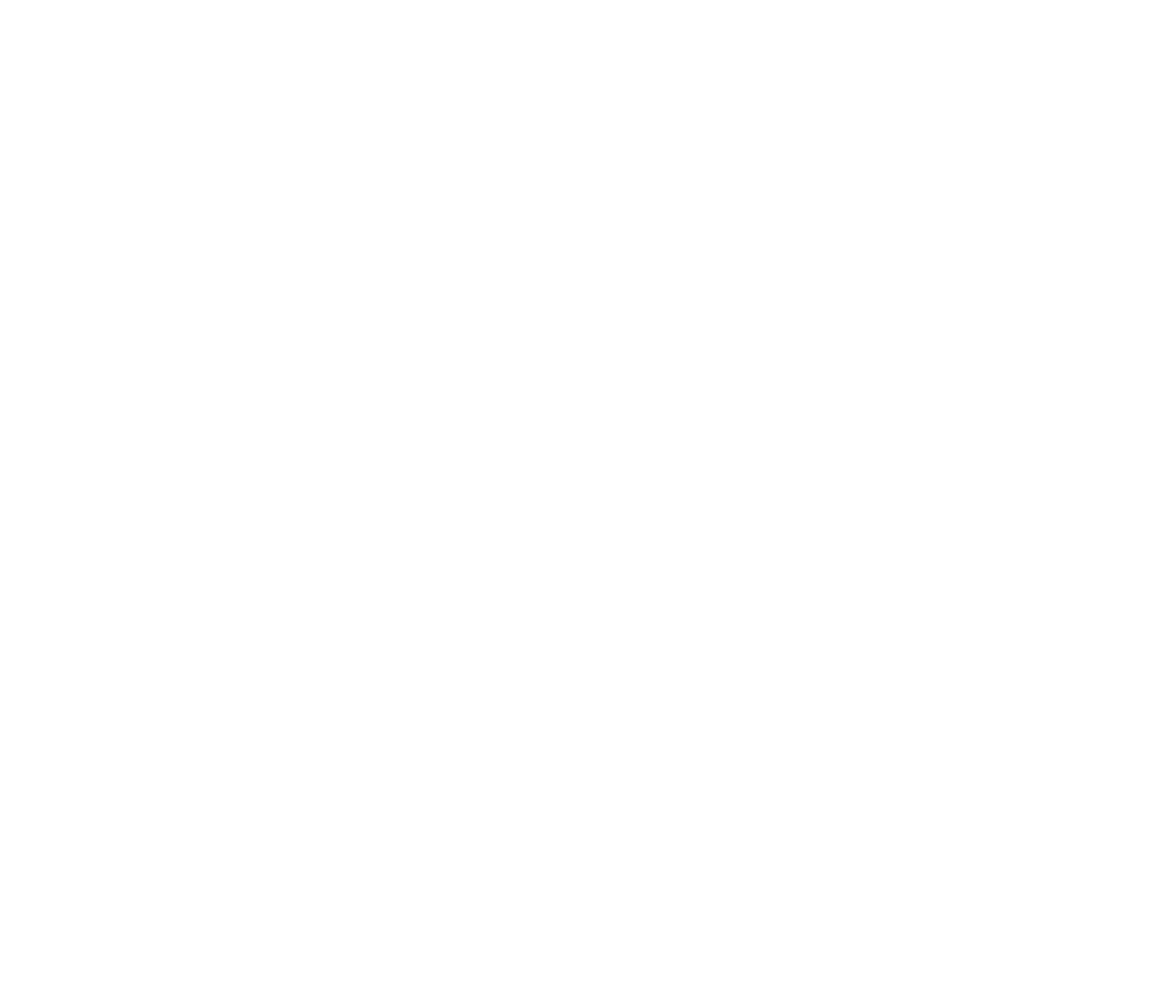
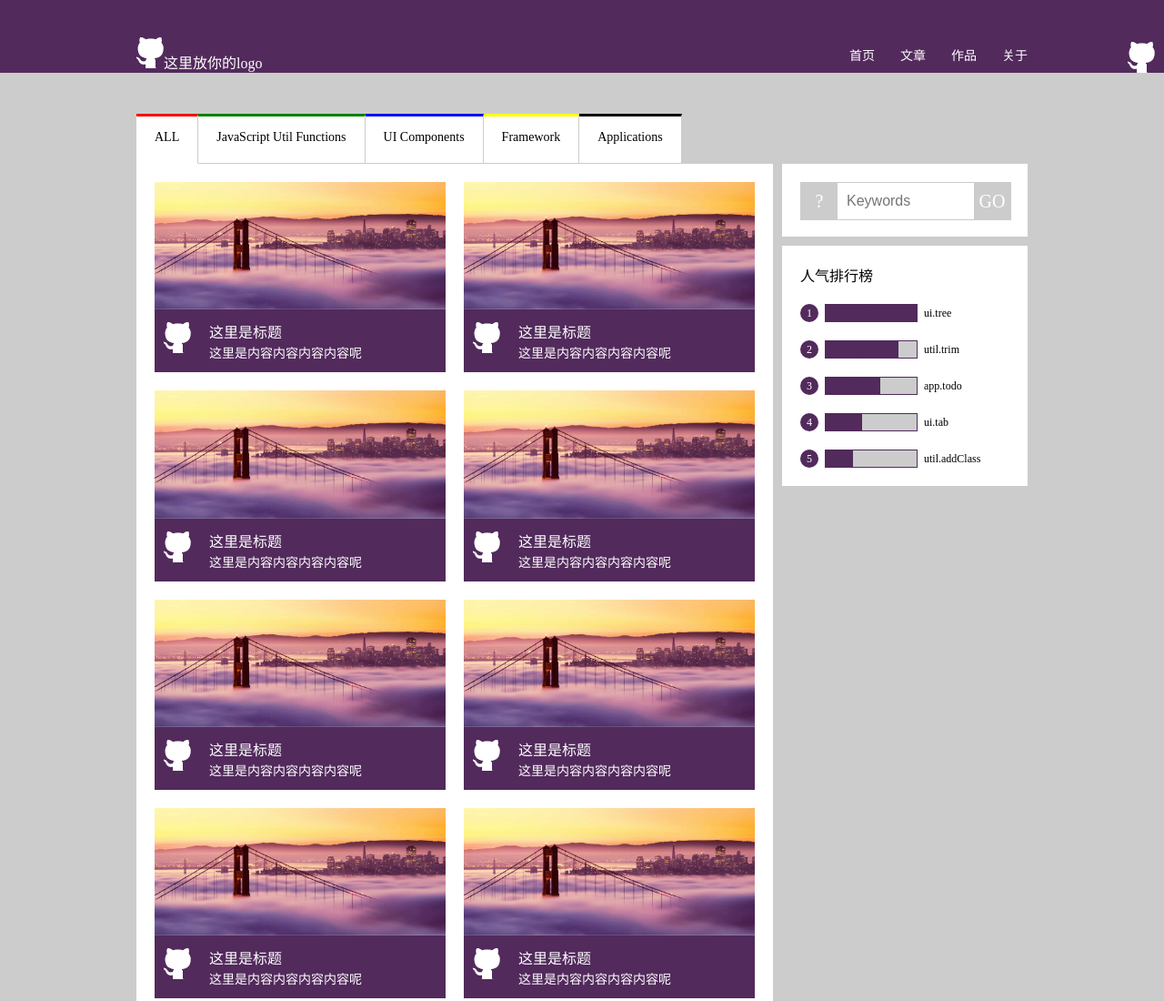
Before and after one commit to JuniorJser/FE, a plain HTML site: page 静态页面练习/gallery.html in a window 1280 px wide. Shown: the top 1100 px of the page at 91% size. Before the commit the page ends 800 px from the top, so only its background shows below. Drawn offline with Linux system fonts and the light colour scheme.

Commit message:
task finished
It actually cost 1day...too young too simple...

```diff
--- a/静态页面练习/about.html
+++ b/静态页面练习/about.html
@@ -0,0 +1,117 @@
+<!DOCTYPE html>
+<html lang="en">
+<head>
+	<meta charset="UTF-8">
+	<title>gallery</title>
+	<link rel="stylesheet" href="css/index.css">
+	<link rel="stylesheet" href="css/about.css">
+</head>
+<body>
+	<div class="g-head">
+		<div class="m-banner-top">
+			<a class="m-mylogo" href=""><img src="img/icon-github.png" alt="" >这里放你的logo</a>
+			<div class="m-menu">
+				<ul class="clear">
+					<li><a href="index.html">首页</a></li>
+					<li><a href="blog.html">文章</a></li>
+					<li><a href="gallery.html">作品</a></li>
+					<li><a href="about.html">关于</a></li>
+				</ul>
+			</div>
+		</div>
+		<a class="m-github" href=""><img src="img/icon-github.png" alt=""></a>
+	</div>
+	<div class="g-body">
+		<div class="g-about clear">
+			<div class="m-about-left">
+				<p>NAME</p>
+				<p>联系方式</p>
+				<p>教育经历</p>
+				<p>实习经历</p>
+			</div>
+			<div class="m-about-right">
+				<p>这是一段自我介绍</p>
+				<p>联系方式1：xxxxx<br/>联系方式2：xxxxx<br/>联系方式3：xxxxx</p>
+				<p>某某高中</p>
+				<p>某某大学<br/>某某学院某某专业</p>
+				<p>某某大学<br/>某某实验室某某专业某某方向</p>
+				<p>某某公司<br/>主要工作内容</p>
+				<p>某某公司<br/>主要工作内容</p>
+			</div>
+			<img class="bigcircle img1" src="img/banner-bg.jpg" alt="">
+			<img class="smallcircle img2" src="img/banner-bg.jpg" alt="">
+			<img class="smallcircle img3" src="img/banner-bg.jpg" alt="">
+			<img class="smallcircle img4" src="img/banner-bg.jpg" alt="">
+			<span class="timeblock time1">2008</span>
+			<span class="timeblock time2">2011</span>
+			<span class="timeblock time3">2015</span>
+			<span class="timeblock time4">2014</span>
+			<span class="timeblock time5">2015</span>
+		</div>
+	</div>
+	<div class="g-foot">
+		<div class="m-footmenu">
+			<ul class="clear">
+				<li><a href="index.html">首页</a></li>
+				<li><a href="blog.html">文章</a></li>
+				<li><a href="gallery.html">作品</a></li>
+				<li><a href="about.html">关于</a></li>
+			</ul>
+		</div>
+		<div class="m-footlist clear">
+			<div class="m-linkblock">
+				<span>学习资料</span>
+				<ul>
+					<li><a href="">link</a></li>
+					<li><a href="">link</a></li>
+					<li><a href="">link</a></li>
+					<li><a href="">link</a></li>
+					<li><a href="">link</a></li>
+					<li><a href="">link</a></li>
+					<li><a href="">link</a></li>
+				</ul>
+			</div>
+			<div class="m-linkblock">
+				<span>友情连接</span>
+				<ul>
+					<li><a href="">link</a></li>
+					<li><a href="">link</a></li>
+					<li><a href="">link</a></li>
+					<li><a href="">link</a></li>
+				</ul>
+			</div>
+			<div class="m-linkblock">
+				<span>友情连接</span>
+				<ul>
+					<li><a href="">link</a></li>
+					<li><a href="">link</a></li>
+					<li><a href="">link</a></li>
+					<li><a href="">link</a></li>
+				</ul>
+			</div>
+			<div class="m-linkblock">
+				<span>学习资料</span>
+				<ul>
+					<li><a href="">link</a></li>
+					<li><a href="">link</a></li>
+					<li><a href="">link</a></li>
+					<li><a href="">link</a></li>
+				</ul>
+			</div>
+			<div class="m-linkblock">
+				<span>友情连接</span>
+				<ul>
+					<li><a href="">link</a></li>
+					<li><a href="">link</a></li>
+					<li><a href="">link</a></li>
+					<li><a href="">link</a></li>
+				</ul>
+			</div>
+		</div>
+		<div class="m-copyright">
+			<p>版权信息</p>
+			<img src="img/icon-github.png" alt="">
+		</div>
+	</div>
+</body>
+</html>
--- /dev/null
+++ b/静态页面练习/css/gallery.css
@@ -0,0 +1,202 @@
+/*
+* @author Tinker
+* @issue: Baidu IFE
+* @for: gallery.html;
+*/
+
+.g-gallery{
+	width: 980px;
+	background: #ccc;
+	margin:0 auto;
+	padding-top: 100px;
+}
+.g-gall-left{
+	width: 700px;
+	margin-right: 10px;
+	float:left;
+	position: relative;
+}
+.g-gall-right{
+	width: 270px;
+	float: right;
+	position: relative;
+}
+
+.m-tabs{
+	position: absolute;
+	top:-55px;
+	left: 0;
+}
+.m-tabs li{
+	font-size: 14px;
+	float: left;
+	padding: 15px 20px 20px 20px;
+	list-style: none;
+	cursor: pointer;
+	border-bottom: 1px solid #ccc;
+	border-right: 1px solid #ccc;
+	background: white;
+	transition: all 0.3s;
+	-webkit-transition: all 0.3s;
+}
+.m-tabs ul li:nth-child(1){
+	border-top: 3px solid red;
+}
+.m-tabs ul li:nth-child(2){
+	border-top: 3px solid green;
+}
+.m-tabs ul li:nth-child(3){
+	border-top: 3px solid blue;
+}
+.m-tabs ul li:nth-child(4){
+	border-top: 3px solid yellow;
+}
+.m-tabs ul li:nth-child(5){
+	border-top: 3px solid black;
+}
+.m-tabs li:hover{
+	background: #522a5c;
+	color: white;
+}
+.m-tabs .hoverd{
+	border-bottom: 1px solid white;
+}
+.m-falls{
+	width:680px;
+	padding:10px;
+	background: white;
+}
+.m-falls-cow{
+	width: 320px;
+	margin: 10px;
+	float: left;
+}
+.m-imgblock{
+	float: left;
+	background: #522a5c;
+	color: white;
+	margin-bottom: 20px;
+}
+.m-imgblock img{
+	max-width: 320px;
+}
+.m-imgblock i{
+	height: 34px;
+	width: 30px;
+	margin: 10px;
+	display: block;
+	float: left;
+	background-image: url("../img/icon-github.png");
+}
+.m-textblock{
+	float: left;
+	padding: 10px;
+}
+.m-textblock span{
+	font: 16px/1.5 sans-serif;
+}
+.m-textblock p{
+	font: 14px/1.5 sans-serif;
+}
+.m-clickmore{
+	width: 700px;
+	background: white;
+	text-align: center;
+	margin: 20px 0 50px 0;
+	height:50px;
+	line-height: 50px;
+	font-size: 16px;
+	cursor: pointer;
+}
+
+.m-search{
+	width: 230px;
+	height: 40px;
+	padding: 20px;
+	background: white;
+}
+.m-searchbox{
+	border:1px solid #ccc;
+	height: 40px;
+	width: 100%;
+	text-align: center;
+}
+.m-searchbox input{
+	border: 0;
+	padding: 0 10px;
+	margin: 0;
+	outline: none;
+	width: 130px;
+	height: 40px;
+	float: left;
+	font-size: 16px;
+}
+.m-searchbox span{
+	width: 40px;
+	height: 40px;
+	line-height: 40px;
+	display: inline-block;
+	float: left;
+	font-size: 20px;
+	background: #ccc;
+	color: white;
+	cursor: pointer;
+}
+.m-ranklist{
+	width: 230px;
+	background: white;
+	margin-top: 10px;
+	padding: 20px;
+}
+.m-ranklist ul li{
+	list-style: none;
+	margin-top:20px;
+	height: 20px;
+}
+.m-ranklist span{
+	display: inline-block;
+	text-align: center;
+	font-size: 12px;
+	margin-right: 3px;
+
+}
+.rankindex{
+	width:20px;
+	background: #522a5c;
+	border-radius: 50%;
+	color: white;
+	height: 20px;
+	line-height: 20px;
+}
+.probar{
+	border:1px solid #522a5c;
+	width: 100px;
+	background: #ccc;
+	height: 18px;
+}
+.probar i{
+	display: block;
+	height: 18px;
+	line-height: 18px;
+	background: #522a5c;
+	color: #522a5c;
+}
+.rankinfo{
+	height: 20px;
+	line-height: 20px;
+}
+.per30{
+	width: 30%;
+}
+.per40{
+	width: 40%;
+}
+.per60{
+	width: 60%;
+}
+.per80{
+	width: 80%;
+}
+.per100{
+	width: 100%;
+}
--- a/静态页面练习/gallery.html
+++ b/静态页面练习/gallery.html
@@ -0,0 +1,223 @@
+<!DOCTYPE html>
+<html lang="en">
+<head>
+	<meta charset="UTF-8">
+	<title>gallery</title>
+	<link rel="stylesheet" href="css/index.css">
+	<link rel="stylesheet" href="css/gallery.css">
+</head>
+<body>
+	<div class="g-head">
+		<div class="m-banner-top">
+			<a class="m-mylogo" href=""><img src="img/icon-github.png" alt="" >这里放你的logo</a>
+			<div class="m-menu">
+				<ul class="clear">
+					<li><a href="index.html">首页</a></li>
+					<li><a href="blog.html">文章</a></li>
+					<li><a href="gallery.html">作品</a></li>
+					<li><a href="about.html">关于</a></li>
+				</ul>
+			</div>
+		</div>
+		<a class="m-github" href=""><img src="img/icon-github.png" alt=""></a>
+	</div>
+	<div class="g-body">
+		<div class="g-gallery clear">
+			<div class="g-gall-left">
+				<div class="m-tabs">
+					<ul class="clear">
+						<li class="hoverd">ALL</li>
+						<li>JavaScript Util Functions</li>
+						<li>UI Components</li>
+						<li>Framework</li>
+						<li>Applications</li>
+					</ul>
+				</div>
+				<div class="m-falls clear">
+					<div class="m-falls-cow">
+						<div class="m-imgblock">
+							<img src="img/banner-bg.jpg" alt="">
+							<i></i>
+							<div class="m-textblock">
+								<span>这里是标题</span>
+								<p>这里是内容内容内容内容呢</p>
+							</div>
+						</div>
+						<div class="m-imgblock">
+							<img src="img/banner-bg.jpg" alt="">
+							<i></i>
+							<div class="m-textblock">
+								<span>这里是标题</span>
+								<p>这里是内容内容内容内容呢</p>
+							</div>
+						</div>						<div class="m-imgblock">
+							<img src="img/banner-bg.jpg" alt="">
+							<i></i>
+							<div class="m-textblock">
+								<span>这里是标题</span>
+								<p>这里是内容内容内容内容呢</p>
+							</div>
+						</div>						<div class="m-imgblock">
+							<img src="img/banner-bg.jpg" alt="">
+							<i></i>
+							<div class="m-textblock">
+								<span>这里是标题</span>
+								<p>这里是内容内容内容内容呢</p>
+							</div>
+						</div>						<div class="m-imgblock">
+							<img src="img/banner-bg.jpg" alt="">
+							<i></i>
+							<div class="m-textblock">
+								<span>这里是标题</span>
+								<p>这里是内容内容内容内容呢</p>
+							</div>
+						</div>
+					</div>
+					<div class="m-falls-cow">
+						<div class="m-imgblock">
+							<img src="img/banner-bg.jpg" alt="">
+							<i></i>
+							<div class="m-textblock">
+								<span>这里是标题</span>
+								<p>这里是内容内容内容内容呢</p>
+							</div>
+						</div>						<div class="m-imgblock">
+							<img src="img/banner-bg.jpg" alt="">
+							<i></i>
+							<div class="m-textblock">
+								<span>这里是标题</span>
+								<p>这里是内容内容内容内容呢</p>
+							</div>
+						</div>						<div class="m-imgblock">
+							<img src="img/banner-bg.jpg" alt="">
+							<i></i>
+							<div class="m-textblock">
+								<span>这里是标题</span>
+								<p>这里是内容内容内容内容呢</p>
+							</div>
+						</div>						<div class="m-imgblock">
+							<img src="img/banner-bg.jpg" alt="">
+							<i></i>
+							<div class="m-textblock">
+								<span>这里是标题</span>
+								<p>这里是内容内容内容内容呢</p>
+							</div>
+						</div>						<div class="m-imgblock">
+							<img src="img/banner-bg.jpg" alt="">
+							<i></i>
+							<div class="m-textblock">
+								<span>这里是标题</span>
+								<p>这里是内容内容内容内容呢</p>
+							</div>
+						</div>
+					</div>
+				</div>
+				<div class="m-clickmore"><span>↓点击查看更多</span></div>
+			</div>
+			<div class="g-gall-right">
+				<div class="m-search">
+					<div class="m-searchbox">
+					<span>?</span>
+					<input type="text" placeholder="Keywords">
+					<span>GO</span>
+					</div>
+				</div>
+				<div class="m-ranklist clear">
+					<p>人气排行榜</p>
+					<ul>
+						<li>
+							<span class="rankindex">1</span>
+							<span class="probar"><i class="per100">1</i></span>
+							<span class="rankinfo">ui.tree</span>
+						</li>
+						<li>
+							<span class="rankindex">2</span>
+							<span class="probar"><i class="per80">1</i></span>
+							<span class="rankinfo">util.trim</span>
+						</li>
+						<li>
+							<span class="rankindex">3</span>
+							<span class="probar"><i class="per60">1</i></span>
+							<span class="rankinfo">app.todo</span>
+						</li>
+						<li>
+							<span class="rankindex">4</span>
+							<span class="probar"><i class="per40">1</i></span>
+							<span class="rankinfo">ui.tab</span>
+						</li>
+						<li>
+							<span class="rankindex">5</span>
+							<span class="probar"><i class="per30">1</i></span>
+							<span class="rankinfo">util.addClass</span>
+						</li>
+					</ul>
+				</div>
+			</div>
+		</div>
+	</div>
+	<div class="g-foot">
+		<div class="m-footmenu">
+			<ul class="clear">
+				<li><a href="index.html">首页</a></li>
+				<li><a href="blog.html">文章</a></li>
+				<li><a href="gallery.html">作品</a></li>
+				<li><a href="about.html">关于</a></li>
+			</ul>
+		</div>
+		<div class="m-footlist clear">
+			<div class="m-linkblock">
+				<span>学习资料</span>
+				<ul>
+					<li><a href="">link</a></li>
+					<li><a href="">link</a></li>
+					<li><a href="">link</a></li>
+					<li><a href="">link</a></li>
+					<li><a href="">link</a></li>
+					<li><a href="">link</a></li>
+					<li><a href="">link</a></li>
+				</ul>
+			</div>
+			<div class="m-linkblock">
+				<span>友情连接</span>
+				<ul>
+					<li><a href="">link</a></li>
+					<li><a href="">link</a></li>
+					<li><a href="">link</a></li>
+					<li><a href="">link</a></li>
+				</ul>
+			</div>
+			<div class="m-linkblock">
+				<span>友情连接</span>
+				<ul>
+					<li><a href="">link</a></li>
+					<li><a href="">link</a></li>
+					<li><a href="">link</a></li>
+					<li><a href="">link</a></li>
+				</ul>
+			</div>
+			<div class="m-linkblock">
+				<span>学习资料</span>
+				<ul>
+					<li><a href="">link</a></li>
+					<li><a href="">link</a></li>
+					<li><a href="">link</a></li>
+					<li><a href="">link</a></li>
+				</ul>
+			</div>
+			<div class="m-linkblock">
+				<span>友情连接</span>
+				<ul>
+					<li><a href="">link</a></li>
+					<li><a href="">link</a></li>
+					<li><a href="">link</a></li>
+					<li><a href="">link</a></li>
+				</ul>
+			</div>
+		</div>
+		<div class="m-copyright">
+			<p>版权信息</p>
+			<img src="img/icon-github.png" alt="">
+		</div>
+	</div>
+</body>
+</html>
```
Also changed, not shown: 静态页面练习/blog.html (+8 -8 lines), 静态页面练习/css/about.css (added, +130 -0 lines), 静态页面练习/index.html (+8 -8 lines).
